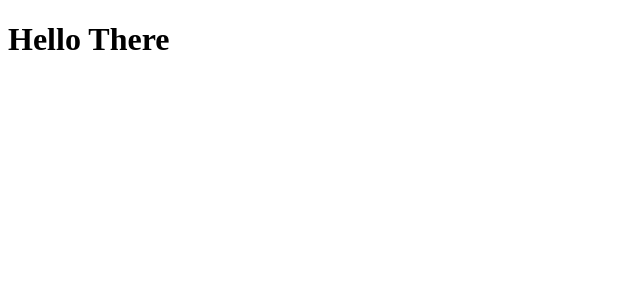
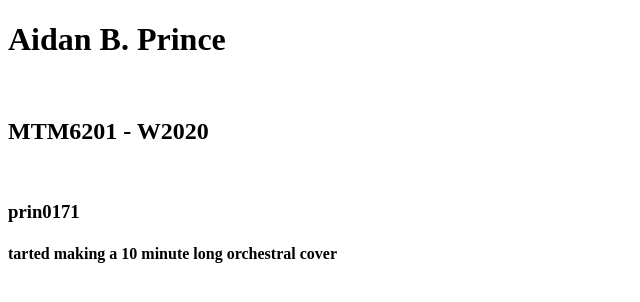
Before and after one commit to prin0171/prin0171.github.io, a plain HTML site: page index.html in a window 1280 px wide. Shown: the whole page, without its empty margins (0-640 px from the left). Drawn offline with Linux system fonts and the light colour scheme.

Commit message:
Initial commit

```diff
--- a/index.html
+++ b/index.html
@@ -7,6 +7,9 @@
     <title>Aidan Prince</title>
 </head>
 <body>
-    <h1>Hello There</h1>
+    <h1>Aidan B. Prince</h1> <br>
+    <h2>MTM6201 - W2020</h2> <br>
+    <h3>prin0171</h3>
+    <h4>tarted making a 10 minute long orchestral cover</h4>
 </body>
 </html>
```
